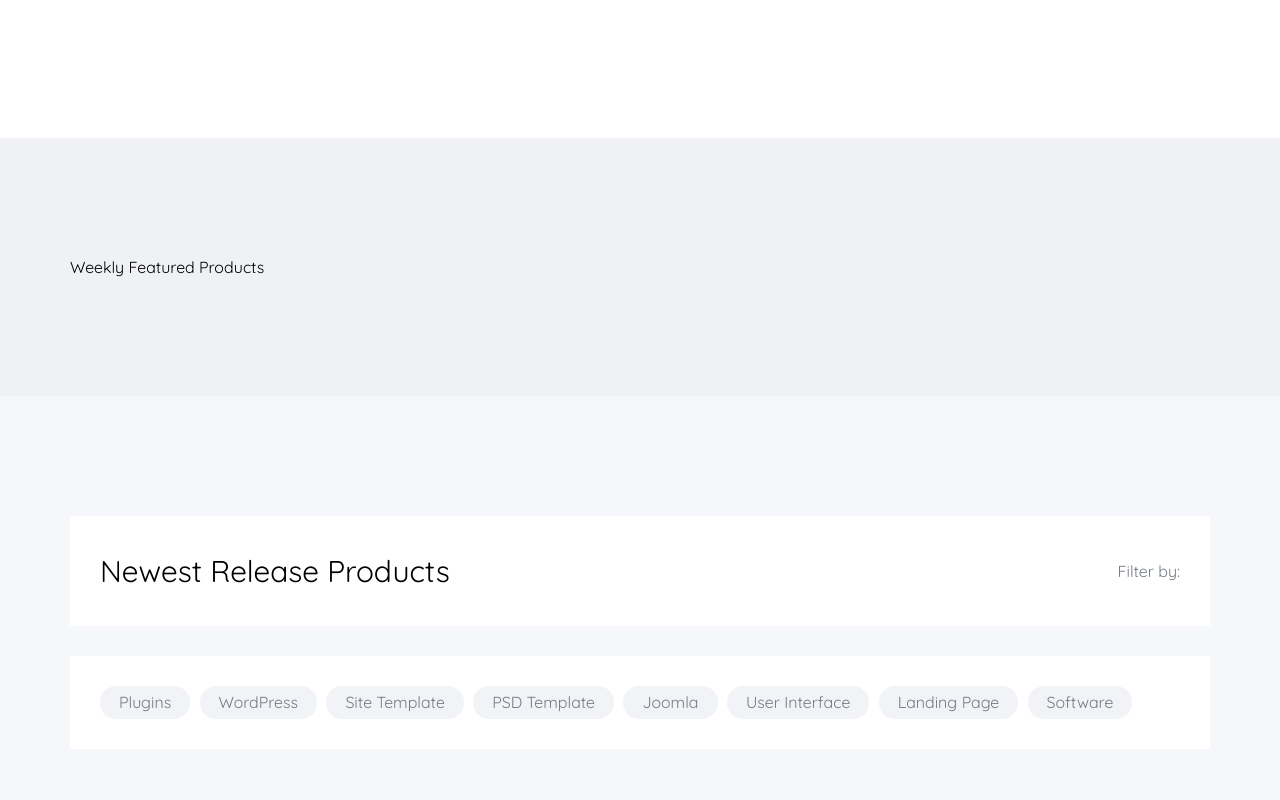
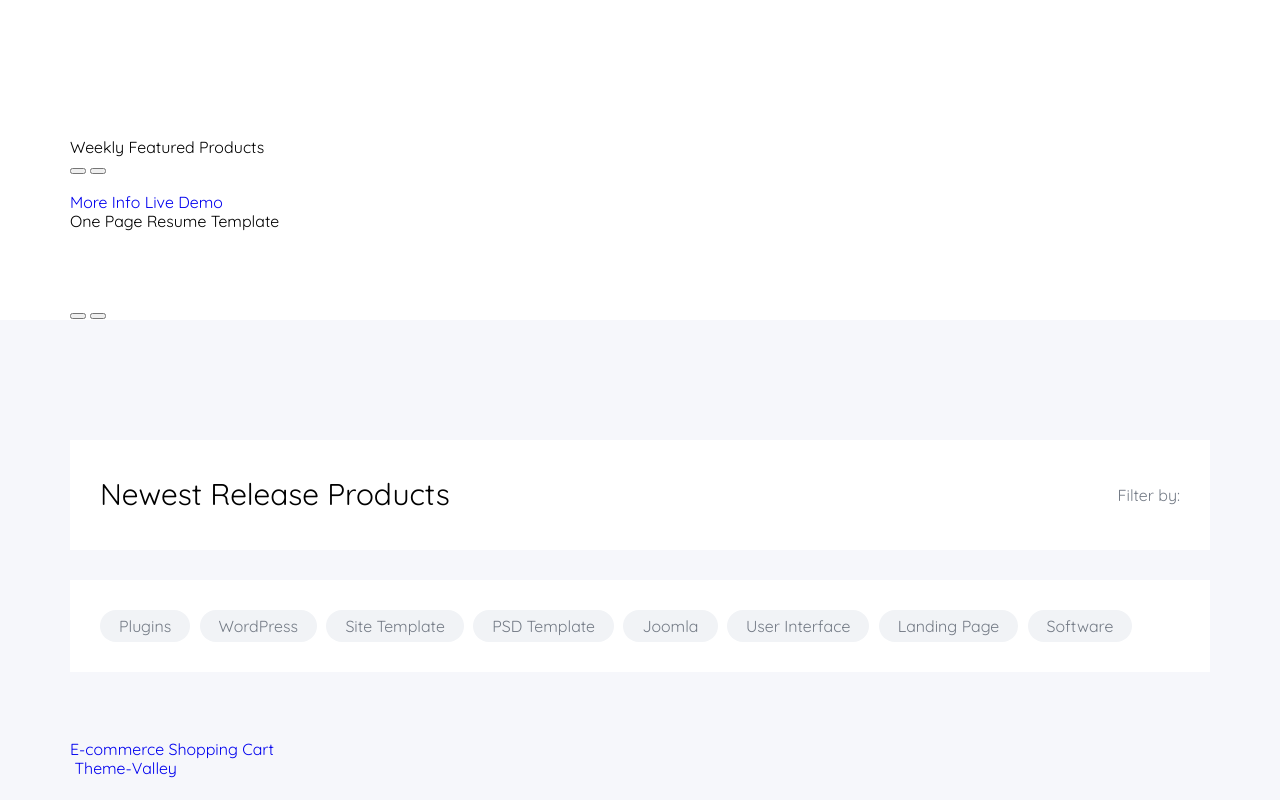
Before and after one commit to romanshliakhov/MartPlace, a website: page app/index.html in a window 1280 px wide. Shown: the part 1520-2320 px from the top of the page. Drawn offline with nearby package versions, Linux system fonts and the light colour scheme; files that its build step writes are made by us from their sources; files whose address does not match are found by name.

Commit message:
added weekly

```diff
--- a/app/index.html
+++ b/app/index.html
@@ -139,23 +139,66 @@
             </div>
         </div>
     </section>
-
     <!-- features -->
-    <main class="features">
+    <section class="weekly">
         <div class="container">
-            <div class="features__title">
-                <div class="features__title-text">Weekly Featured Products</div>
-                <div class="features__title-arrows"></div>
-
+            <div class="weekly__top">
+                <div class="weekly__top-text">Weekly Featured Products</div>
+                <div class="weekly__top-arrows">
+                    <button class="weekly__arrow-prev"></button>
+                    <button class="weekly__arrow-next"></button>
+                </div>
             </div>
 
-            <div class="features__slider">
+            <div class="weekly__slider">
+                <div class="weekly__products">
+                    <div class="weekly__product">
+                        <div class="weekly__content">
+                            <img class="weekly__content-img" src="" alt="">
+                            <div class="weekly__content-hover">
+                                <a class="weekly__content-btn" href="#">More Info</a>
+                                <a class="weekly__content-btn--active" href="#">Live Demo</a>
+                            </div>
+                        </div>
 
+                        <div class="weekly__info">
+                            <div class="weekly__info-title">One Page Resume Template</div>
+                            <div class="weekly__info-autor">
+                                <div class="weekly__autor">
+                                    <img class="weekly__autor-img" src="" alt="">
+                                    <a class="weekly__autor-nickname" href="#"></a>
+                                </div>
+
+                                <div class="weekly__autor-cms">
+                                    <img class="weeekly__cms-img" src="" alt="">
+                                    <a class="weeekly__cms-title" href="#"></a>
+                                </div>
+                            </div>
+
+                            <p class="weekly__info-desc">
+
+                            </p>
+
+                            <div class="weekly__info-tags">
+                                <a class="weekly__tag" href="#"></a>
+                                <a class="weekly__tag" href="#"></a>
+                                <a class="weekly__tag" href="#"></a>
+                            </div>
+
+                            <div class="weekly__info-details">
+                                <div class="weekly__detail-price"></div>
+                                <button class="weekly__detail-likes"></button>
+                                <button class="weekly__detail-solds"></button>
+                                <div class="weekly__detail-rates"></div>
+                            </div>
+                        </div>
+                    </div>
+                </div>
             </div>
         </div>
-    </main>
+    </section>
     <!-- products -->
-    <main class="products">
+    <section class="products">
         <div class="container">
             <div class="products__header">
                 <div class="products__header-title">Newest Release Products</div>
@@ -212,7 +255,7 @@
 
             <button class="products__all">All New Products</button>
         </div>
-    </main>
+    </section>
 
 
     <script src="https://ajax.googleapis.com/ajax/libs/jquery/3.5.1/jquery.min.js"></script>
--- a/app/scss/style.scss
+++ b/app/scss/style.scss
@@ -48,7 +48,7 @@
     text-decoration: none;
     position: relative;
     margin-right: 24px;
-    padding-top: 4px;
+    // padding-top: 4px;
     width: 30px;
     height: 30px;
     text-align: center;
```
Also changed, not shown: app/css/style.min.css.
